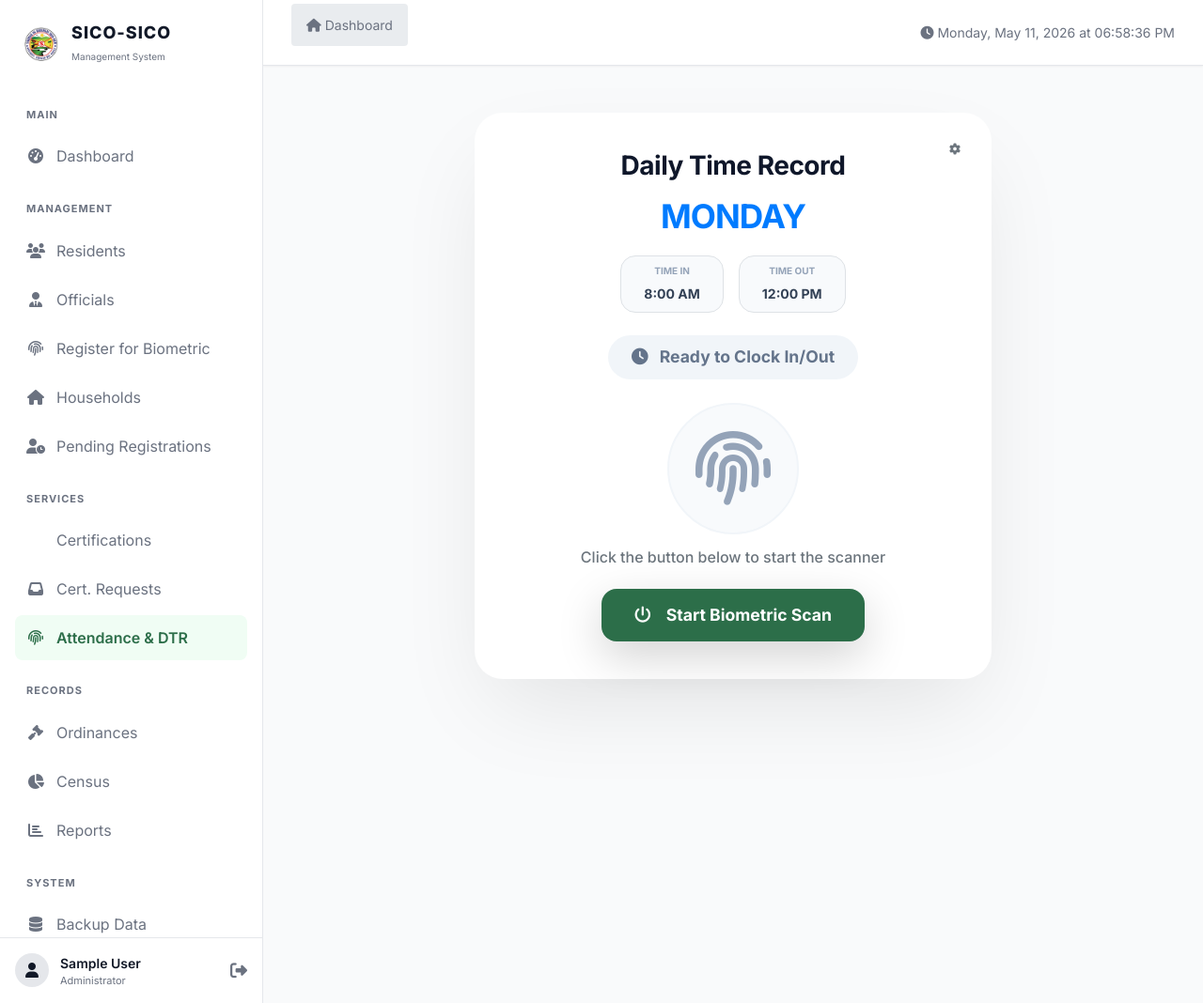
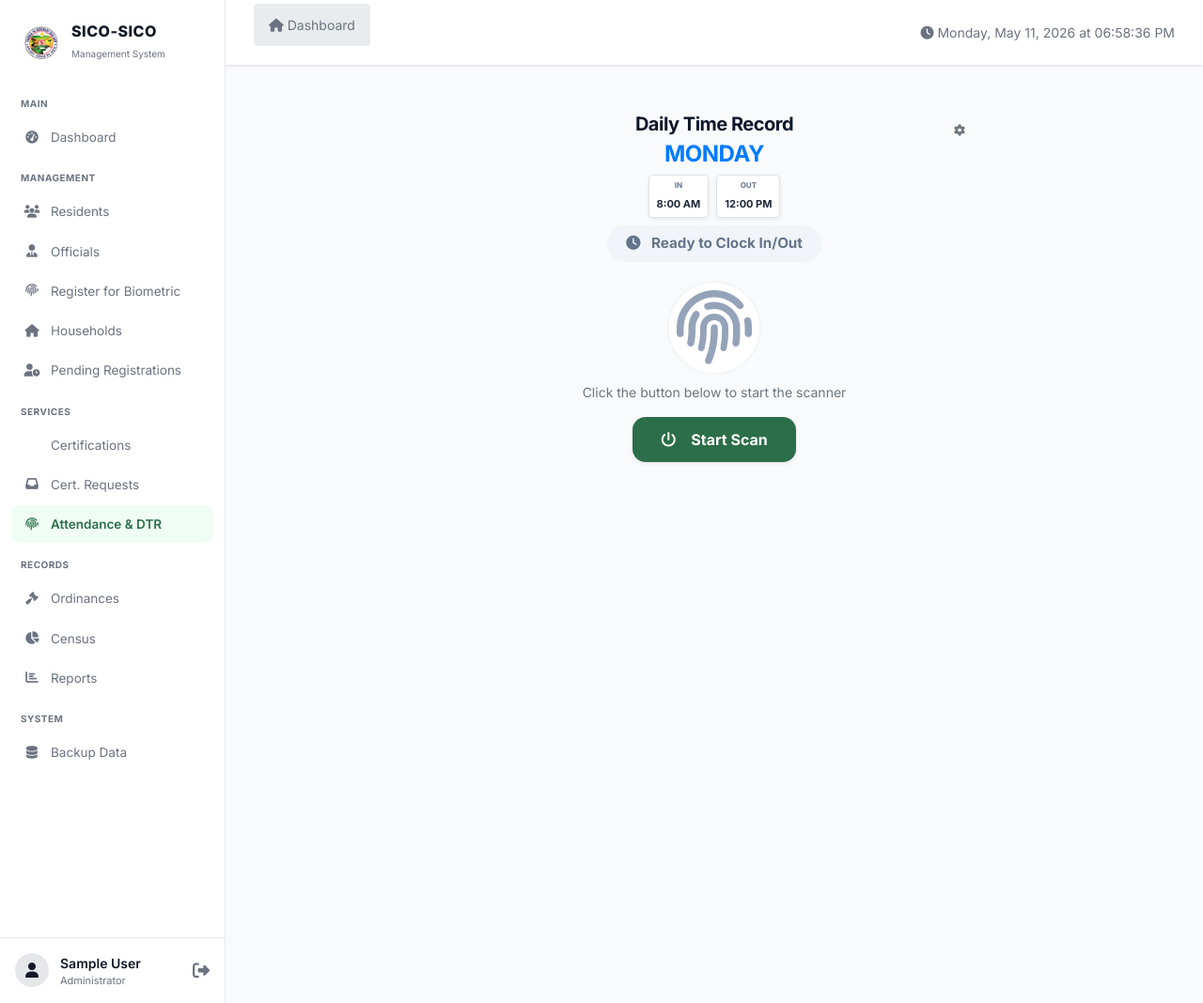
Before and after one commit to mark-alegre01/BrgyManagementSystem, a Django app: page /attendance/biometric-attendance/ in a window 1280 px wide. Shown: the whole page at 94% size. Run offline with Django 5.2, Linux system fonts and the light colour scheme; the visitor is signed in with stand-in values (Sample User, id 1); data that the repository does not hold is empty; some libraries are stand-ins or nearby versions.

Commit message:
style: optimize layout for compactness, reduce sidebar font and spacing, and refine DTR interface

```diff
--- a/static/css/style.css
+++ b/static/css/style.css
@@ -65,7 +65,7 @@ body {
 
 /* Sidebar */
 .sidebar {
-    width: 280px;
+    width: 240px;
     background: var(--bg-sidebar);
     border-right: 1px solid var(--border);
     display: flex;
@@ -111,9 +111,9 @@ body {
 }
 
 .logo-text h2 {
-    font-size: 18px;
+    font-size: 16px;
     font-weight: 800;
-    letter-spacing: 1px;
+    letter-spacing: 0.5px;
 }
 
 .logo-text span {
@@ -123,34 +123,35 @@ body {
 
 .sidebar-nav {
     flex: 1;
-    padding: 20px 16px;
+    padding: 12px 12px;
     overflow-y: auto;
 }
 
 .nav-section {
-    margin-bottom: 24px;
+    margin-bottom: 16px;
 }
 
 .nav-section-title {
-    font-size: 11px;
+    font-size: 10px;
     font-weight: 700;
     color: var(--text-muted);
-    margin-bottom: 12px;
+    margin-bottom: 8px;
     display: block;
-    padding-left: 12px;
-    letter-spacing: 1px;
+    padding-left: 10px;
+    letter-spacing: 0.5px;
 }
 
 .nav-item {
     display: flex;
     align-items: center;
-    gap: 12px;
-    padding: 12px;
+    gap: 10px;
+    padding: 10px 12px;
     color: var(--text-muted);
     text-decoration: none;
     border-radius: 8px;
     transition: var(--transition);
-    margin-bottom: 4px;
+    margin-bottom: 2px;
+    font-size: 13.5px;
 }
 
 .nav-item i {
@@ -221,7 +222,7 @@ body {
 /* Main Content */
 .main-content {
     flex: 1;
-    margin-left: 280px;
+    margin-left: 240px;
     display: flex;
     flex-direction: column;
     min-width: 0;
--- a/templates/attendance/biometric_attendance.html
+++ b/templates/attendance/biometric_attendance.html
@@ -6,21 +6,20 @@
 {% block extra_head %}
 <style>
     .biometric-attendance-card {
-        max-width: 550px;
-        margin: 20px auto;
-        padding: 40px;
-        background: #ffffff;
-        border-radius: 30px;
-        box-shadow: 0 40px 100px -20px rgba(0, 0, 0, 0.1);
+        width: 100%;
+        max-width: 600px;
+        margin: 0 auto;
+        padding: 20px;
+        background: transparent;
         text-align: center;
         position: relative;
         transition: all 0.5s ease;
     }
     .scan-visual {
-        width: 140px;
-        height: 140px;
-        margin: 0 auto 15px;
-        background: #f8fafc;
+        width: 100px;
+        height: 100px;
+        margin: 0 auto 8px;
+        background: #ffffff;
         border-radius: 50%;
         display: flex;
         align-items: center;
@@ -67,11 +66,11 @@
     }
     .status-badge-lg {
         display: inline-block;
-        padding: 10px 25px;
+        padding: 8px 20px;
         border-radius: 50px;
         font-weight: 700;
-        font-size: 1.1rem;
-        margin-bottom: 25px;
+        font-size: 0.95rem;
+        margin-bottom: 20px;
     }
     .badge-waiting { background: #f1f5f9; color: #64748b; }
     .badge-active { background: #dbeafe; color: #1e40af; }
@@ -79,35 +78,36 @@
     .badge-error { background: #fee2e2; color: #991b1b; }
 
     .result-card {
-        margin-top: 30px;
-        padding: 25px;
+        margin-top: 20px;
+        padding: 20px;
         border-radius: 20px;
-        background: #f8fafc;
-        border: 2px solid #e2e8f0;
+        background: #ffffff;
+        border: 1px solid #e2e8f0;
         display: none;
         animation: slide-up 0.4s ease-out;
+        box-shadow: 0 4px 6px -1px rgba(0, 0, 0, 0.1);
     }
     @keyframes slide-up {
-        from { transform: translateY(20px); opacity: 0; }
+        from { transform: translateY(15px); opacity: 0; }
         to { transform: translateY(0); opacity: 1; }
     }
     .user-icon {
-        width: 60px;
-        height: 60px;
+        width: 50px;
+        height: 50px;
         background: #3b82f6;
         color: white;
         border-radius: 50%;
         display: flex;
         align-items: center;
         justify-content: center;
-        font-size: 24px;
-        margin: 0 auto 15px;
+        font-size: 20px;
+        margin: 0 auto 10px;
     }
     .btn-massive {
-        padding: 15px 35px;
-        font-size: 1.1rem;
+        padding: 12px 30px;
+        font-size: 1rem;
         font-weight: 700;
-        border-radius: 16px;
+        border-radius: 14px;
         transition: all 0.3s;
     }
 </style>
@@ -122,18 +122,18 @@
         </button>
     </div>
 
-    <div class="mb-4">
-        <h1 class="font-weight-bold" style="color: #0f172a; margin-bottom: 10px; font-size: 1.75rem; letter-spacing: -0.5px;">Daily Time Record</h1>
-        <div id="current-live-day" class="font-weight-bold text-primary uppercase tracking-tight mb-3" style="font-size: 2.2rem; letter-spacing: -1px;">-------</div>
+    <div class="mb-2">
+        <h1 class="font-weight-bold" style="color: #0f172a; margin-bottom: 2px; font-size: 1.25rem; letter-spacing: -0.5px;">Daily Time Record</h1>
+        <div id="current-live-day" class="font-weight-bold text-primary uppercase tracking-tight mb-1" style="font-size: 1.5rem; letter-spacing: -0.5px;">-------</div>
 
-        <div class="d-flex justify-content-center gap-4 mb-2">
-            <div class="px-4 py-2 bg-slate-50 rounded-2xl border border-slate-100">
-                <span class="text-[10px] font-bold text-slate-400 uppercase block mb-1 text-center">Time In</span>
-                <span id="display-time-in" class="text-sm font-bold text-slate-700">--:--</span>
+        <div class="d-flex justify-content-center gap-2 mb-1">
+            <div class="px-2 py-1 bg-white rounded-lg border border-slate-200 shadow-sm">
+                <span class="text-[8px] font-bold text-slate-500 uppercase block mb-0 text-center">In</span>
+                <span id="display-time-in" class="text-[11px] font-bold text-slate-800">--:--</span>
             </div>
-            <div class="px-4 py-2 bg-slate-50 rounded-2xl border border-slate-100">
-                <span class="text-[10px] font-bold text-slate-400 uppercase block mb-1 text-center">Time Out</span>
-                <span id="display-time-out" class="text-sm font-bold text-slate-700">--:--</span>
+            <div class="px-2 py-1 bg-white rounded-lg border border-slate-200 shadow-sm">
+                <span class="text-[8px] font-bold text-slate-500 uppercase block mb-0 text-center">Out</span>
+                <span id="display-time-out" class="text-[11px] font-bold text-slate-800">--:--</span>
             </div>
         </div>
     </div>
@@ -146,16 +146,16 @@
         <i class="fas fa-fingerprint"></i>
     </div>
 
-    <div id="instruction-text" class="h6 mb-4 text-secondary">
+    <div id="instruction-text" class="small mb-3 text-secondary">
         Click the button below to start the scanner
     </div>
 
     <div id="actions">
-        <button id="btn-start-attendance" class="btn btn-primary btn-massive shadow-lg">
-            <i class="fas fa-power-off mr-2"></i> Start Biometric Scan
+        <button id="btn-start-attendance" class="btn btn-primary btn-massive shadow-sm">
+            <i class="fas fa-power-off mr-2"></i> Start Scan
         </button>
         <button id="btn-stop-attendance" class="btn btn-outline-danger btn-massive d-none">
-            <i class="fas fa-times mr-2"></i> Stop Scanner
+            <i class="fas fa-times mr-2"></i> Stop
         </button>
     </div>
 
```
